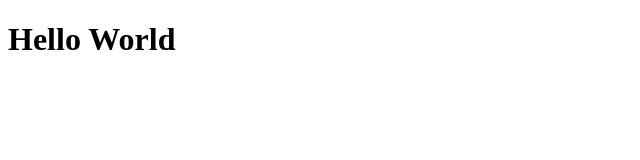
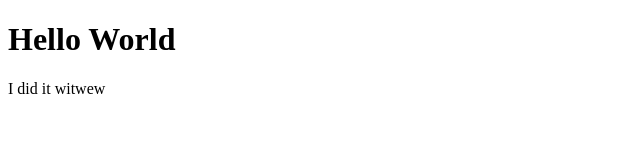
Before and after one commit to devhrvx/Repo-Testing, a plain HTML site: page index.html in a window 1280 px wide. Shown: the whole page, without its empty margins (0-640 px from the left). Drawn offline with Linux system fonts and the light colour scheme.

Commit message:
I putted a one line paragraph

```diff
--- a/index.html
+++ b/index.html
@@ -7,5 +7,6 @@
 </head>
 <body>
     <h1>Hello World</h1>
+    <p>I did it witwew</p>
 </body>
 </html>
```
